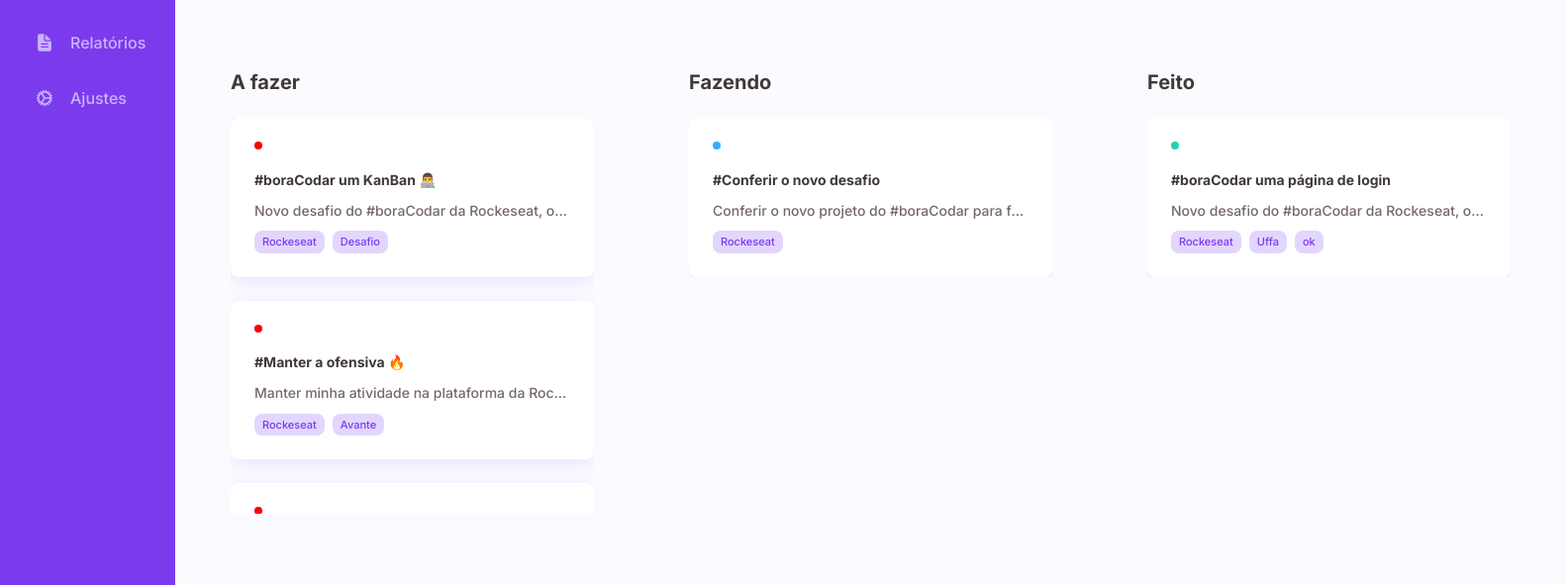
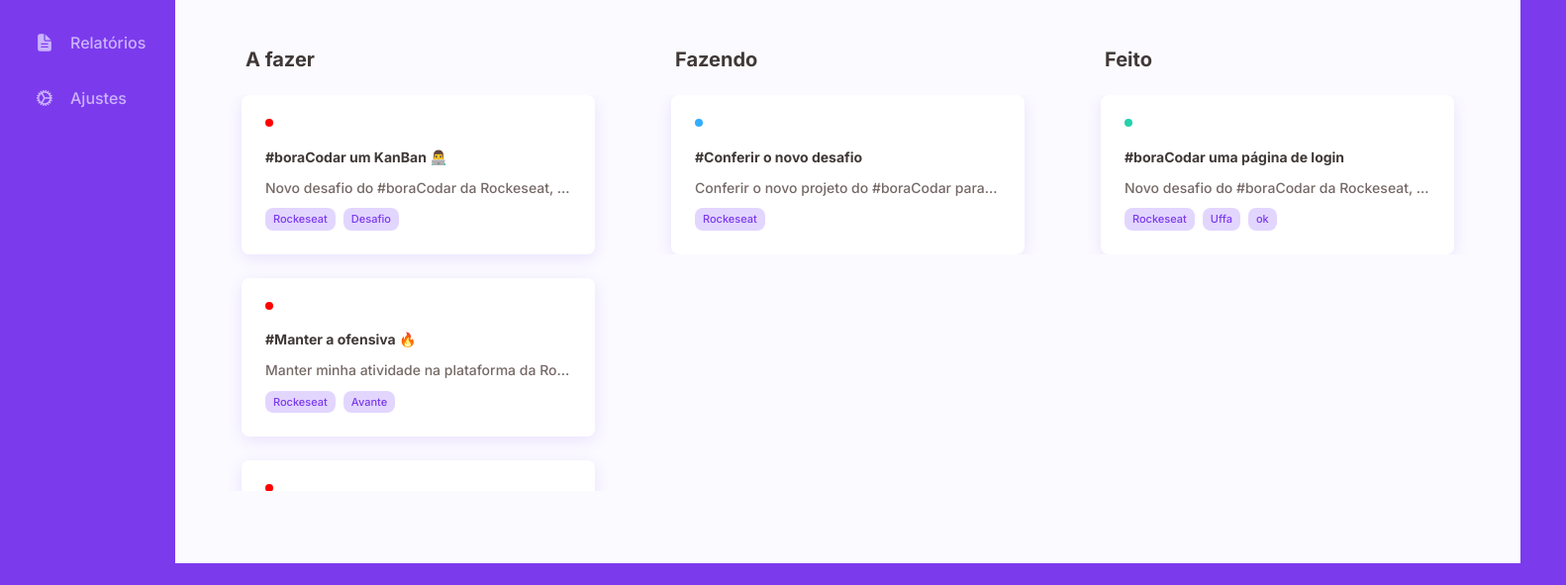
Before and after one commit to Andreoew/kanban, a plain HTML site: page index.html in a window 1536 px wide. Shown: the part 231-822 px from the top of the page at 99% size, 1582 px wide, since content can reach past the window. After the commit the page ends 800 px from the top, so only its background shows below. Drawn offline with nearby package versions, Linux system fonts and the light colour scheme.

Commit message:
updade styles

```diff
--- a/styles.css
+++ b/styles.css
@@ -183,7 +183,7 @@ section.kanban h2 {
   border-radius: .8rem;
 
   line-height: 130%;
-  width: 36.7rem;
+  /* width: 36.7rem; */
   /* cursor: move; */
   user-select: none;
 }
@@ -191,6 +191,7 @@ section.kanban h2 {
 .card h3 {
   font-size: 1.4rem;
   color: #403937;
+
 }
 
 .status {
@@ -250,12 +251,26 @@ section.kanban h2 {
   display: flex;
   flex-direction: column;
   gap: 2.4rem;
+  align-items: center;
 }
 
 .cards {
   overflow-y: auto;
   max-height: calc(100vh - 400px);
   padding-bottom: 0;
+}
+
+.card p {
+  overflow: hidden;
+  white-space: nowrap;
+  text-overflow: ellipsis;
+  max-height: 3.6rem;
+  transition: max-height 0.5s ease;
+}
+
+.card p:hover {
+  white-space: wrap;
+  max-height: 100%;
 }
 
 /* Esconde a barra de rolagem por padrão, incluindo o track */
@@ -287,19 +302,6 @@ section.kanban h2 {
   cursor: pointer;
 }
 
-.card p {
-  overflow: hidden;
-  white-space: nowrap;
-  text-overflow: ellipsis;
-  max-height: 3.6rem;
-  transition: max-height 0.5s ease;
-}
-
-.card p:hover {
-  white-space: wrap;
-  max-height: 100%;
-}
-
 
 .is-dragging {
   cursor: move;
@@ -307,5 +309,24 @@ section.kanban h2 {
 }
 
 .over {
-  background-color: #4cd13711;
+  background-color: #163b1111;
 }
+
+@media (min-width: 1366px) {
+  section.kanban {
+    gap: .7rem;
+  }
+
+  section.kanban > * {
+    padding: .1rem;
+  }
+
+  section.kanban h2 {
+    margin-left: 3.8rem;
+  }
+
+  .card {
+    max-width: 35.7rem;
+  }
+
+}
```
